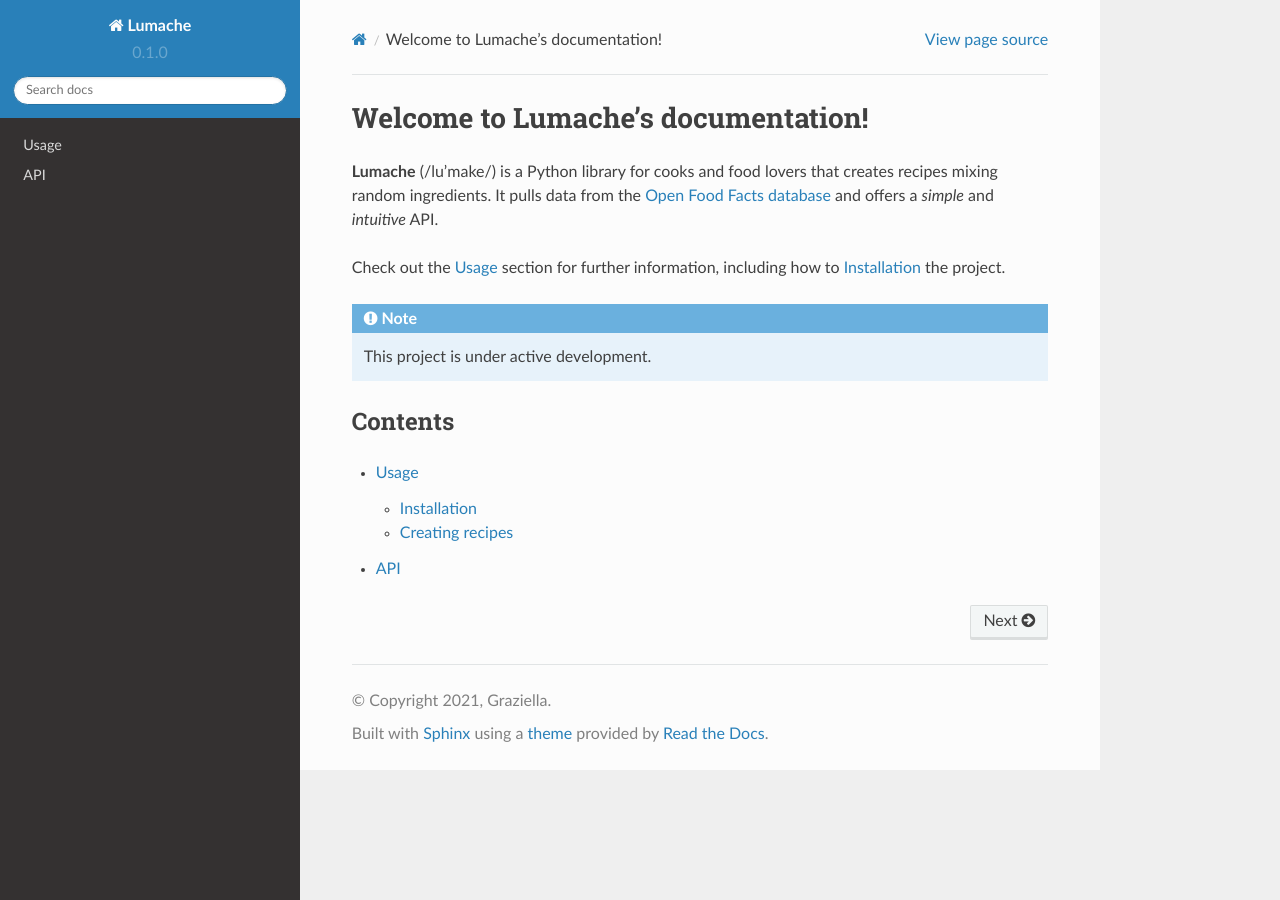
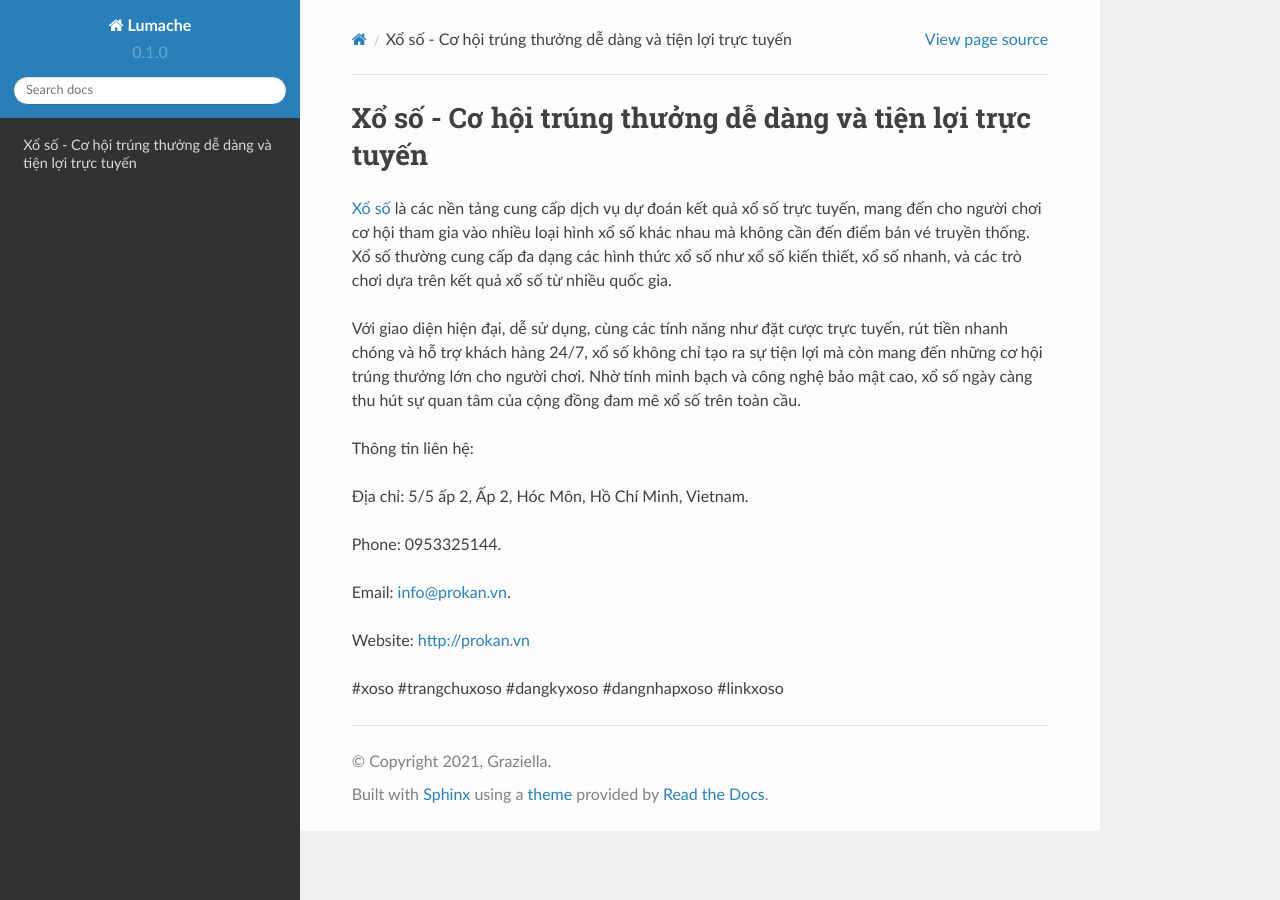
Before and after one commit to luongchanvien962/xosoprokanvn, a Sphinx documentation site: the page built from docs/source/index.rst, in a window 1280 px wide. Built offline with Sphinx 7.4.7 and the Read the Docs theme 2.0.0, drawn with Linux system fonts in a browser that asks for light colours.

Commit message:
Update index.rst

```diff
--- a/docs/source/index.rst
+++ b/docs/source/index.rst
@@ -1,22 +1,18 @@
-Welcome to Lumache's documentation!
+Xổ số - Cơ hội trúng thưởng dễ dàng và tiện lợi trực tuyến
 ===================================
 
-**Lumache** (/lu'make/) is a Python library for cooks and food lovers
-that creates recipes mixing random ingredients.
-It pulls data from the `Open Food Facts database <https://world.openfoodfacts.org/>`_
-and offers a *simple* and *intuitive* API.
+`Xổ số <http://prokan.vn>`_ là các nền tảng cung cấp dịch vụ dự đoán kết quả xổ số trực tuyến, mang đến cho người chơi cơ hội tham gia vào nhiều loại hình xổ số khác nhau mà không cần đến điểm bán vé truyền thống. Xổ số thường cung cấp đa dạng các hình thức xổ số như xổ số kiến thiết, xổ số nhanh, và các trò chơi dựa trên kết quả xổ số từ nhiều quốc gia.
 
-Check out the :doc:`usage` section for further information, including
-how to :ref:`installation` the project.
+Với giao diện hiện đại, dễ sử dụng, cùng các tính năng như đặt cược trực tuyến, rút tiền nhanh chóng và hỗ trợ khách hàng 24/7, xổ số không chỉ tạo ra sự tiện lợi mà còn mang đến những cơ hội trúng thưởng lớn cho người chơi. Nhờ tính minh bạch và công nghệ bảo mật cao, xổ số ngày càng thu hút sự quan tâm của cộng đồng đam mê xổ số trên toàn cầu.
 
-.. note::
+Thông tin liên hệ:
 
-   This project is under active development.
+Địa chỉ: 5/5 ấp 2, Ấp 2, Hóc Môn, Hồ Chí Minh, Vietnam.
 
-Contents
---------
+Phone: 0953325144.
 
-.. toctree::
+Email: info@prokan.vn.
 
-   usage
-   api
+Website: http://prokan.vn
+
+#xoso #trangchuxoso #dangkyxoso #dangnhapxoso #linkxoso
```
